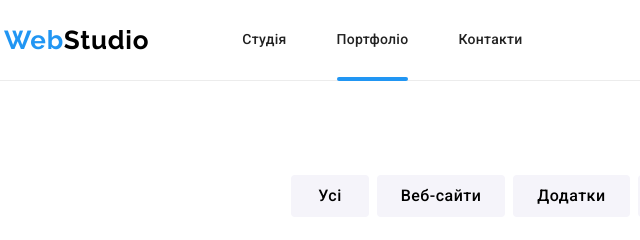
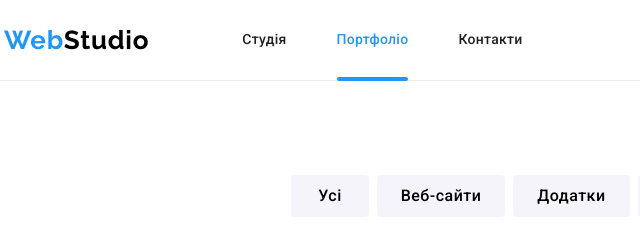
Before and after one commit to Dimash86/goit-markup-hw-07, a plain HTML site: page portfolio.html in a window 1280 px wide. Shown: the top 240 px of the page, 51-691 px from the left. Drawn offline with nearby package versions, Linux system fonts and the light colour scheme.

Commit message:
hw-07 after correct

```diff
--- a/sass/layout/_header.scss
+++ b/sass/layout/_header.scss
@@ -13,10 +13,11 @@
     align-items: center;
 }
 
-.current {
+.menu__item > .current {
     color: var(--nav-button-color);
+}
 
-&::after {
+.current::after {
     content: "";
     display: block;
     width: 100%;
@@ -26,7 +27,7 @@
     bottom: -1px;
     background-color: var(--nav-button-color);
 }
-}
+
 
 .menu__item {
     position: relative;
@@ -70,7 +71,7 @@
 
 &:hover::after,
 &:focus::after {
-    background-color: var(--nav-button-color)
+    background-color: var(--nav-button-color);
 }
 }
 
--- a/sass/layout/_portfolio-btn.scss
+++ b/sass/layout/_portfolio-btn.scss
@@ -15,7 +15,7 @@
     border-color: transparent;
     border-radius: 4px;
     padding: 6px 22px;
-    transition: background-color var(--transition-primary);
+    transition: background-color var(--transition-primary), color var(--transition-primary), box-shadow var(--transition-primary);
 
 &:hover,
 &:active,
```
Also changed, not shown: css/main.css, css/main.min.css, sass/utils/_variables.scss (line endings or trailing spaces), 2 other files.
